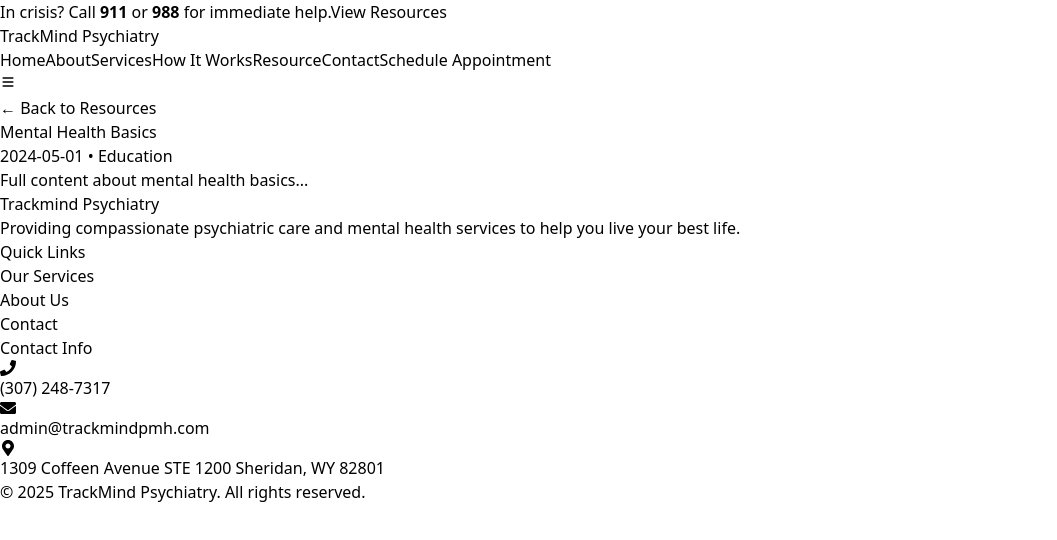
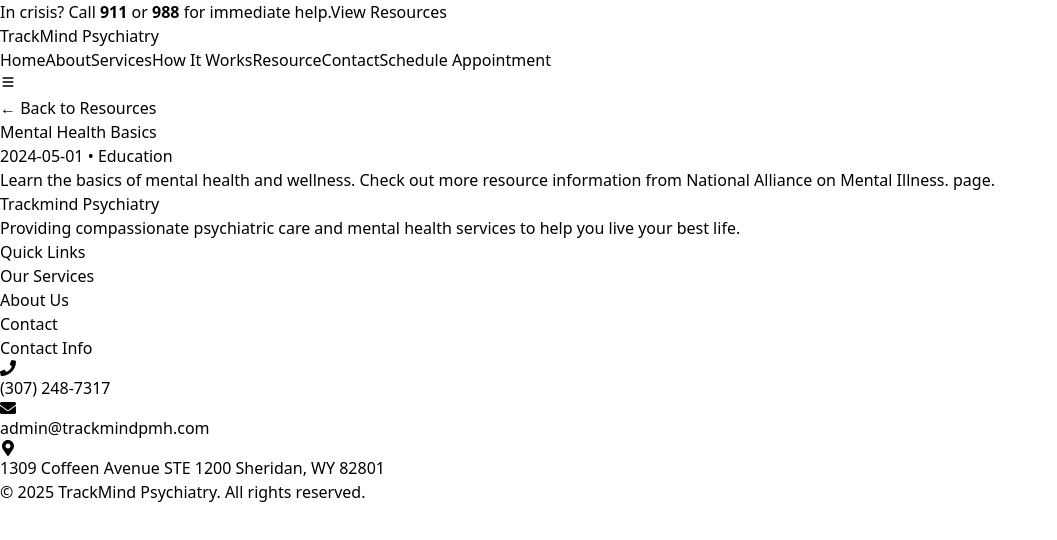
Before and after one commit to ford69/trackmind-teleheath, a React (Vite) app: page /resources/mental-health-basics in a window 1280 px wide. Shown: the top 540 px of the page, without its empty margins (0-1057 px from the left). Built offline with nearby package versions, Linux system fonts and the light colour scheme.

Commit message:
npm build fix

```diff
--- a/src/pages/Home.jsx
+++ b/src/pages/Home.jsx
@@ -184,8 +184,8 @@ const Home = () => {
         </div>
       </section>
 
-{/* Conditions Treated Section */}
-<section className="py-16 bg-indigo-50">
+      {/* Conditions Treated Section */}
+      <section className="py-16 bg-indigo-50">
         <div className="max-w-7xl mx-auto px-4 sm:px-6 lg:px-8 text-center">
           <h2 className="text-3xl font-bold text-purple-800 mb-8">Conditions Treated</h2>
           <div className="grid grid-cols-1 sm:grid-cols-2 md:grid-cols-3 gap-6 mb-8">
--- a/src/pages/Resource.jsx
+++ b/src/pages/Resource.jsx
@@ -7,7 +7,12 @@ const resources = [
     title: 'Mental Health Basics',
     category: 'Education',
     summary: 'Understanding the foundations of mental health.',
-    content: 'Full content about mental health basics...',
+    content: (
+      <>
+        Learn the basics of mental health and wellness.
+        Check out more details on our <Link to="https://www.nami.org/" className="text-purple-600 underline">Mental Health Resources</Link> page.
+      </>
+    ),
     date: '2024-05-01',
   },
   {
--- a/src/pages/ResourceDetail.jsx
+++ b/src/pages/ResourceDetail.jsx
@@ -6,7 +6,12 @@ const resources = [
     title: 'Mental Health Basics',
     category: 'Education',
     summary: 'Understanding the foundations of mental health.',
-    content: 'Full content about mental health basics...',
+    content: (
+      <>
+        Learn the basics of mental health and wellness.
+        Check out more resource information from <Link to="https://www.nami.org/" className="text-purple-600 underline">National Alliance on Mental Illness.</Link> page.
+      </>
+    ),
     date: '2024-05-01',
   },
   {
@@ -35,7 +40,7 @@ const ResourceDetail = () => {
 
   return (
     <div className="min-h-screen bg-white py-16 px-6 max-w-4xl mx-auto">
-      <Link to="/resources" className="text-purple-600 hover:underline mb-4 inline-block">← Back to Resources</Link>
+      <Link to="/resource" className="text-purple-600 hover:underline mb-4 inline-block">← Back to Resources</Link>
       <h1 className="text-3xl font-bold text-purple-800 mb-4">{post.title}</h1>
       <p className="text-sm text-gray-500 mb-6">{post.date} • {post.category}</p>
       <p className="text-gray-700 leading-7 whitespace-pre-wrap">{post.content}</p>
```
